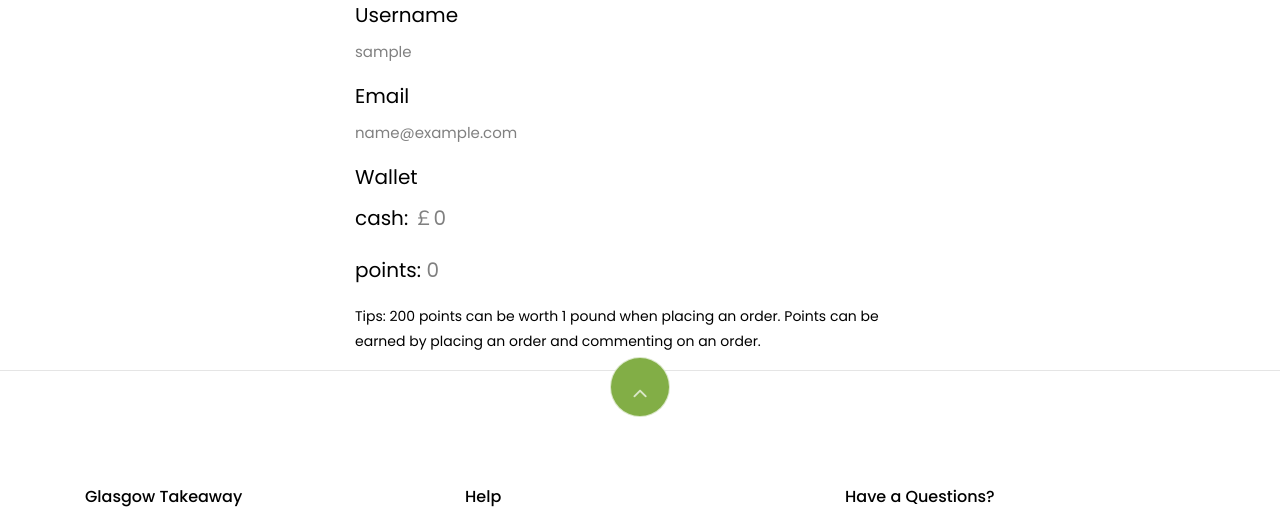
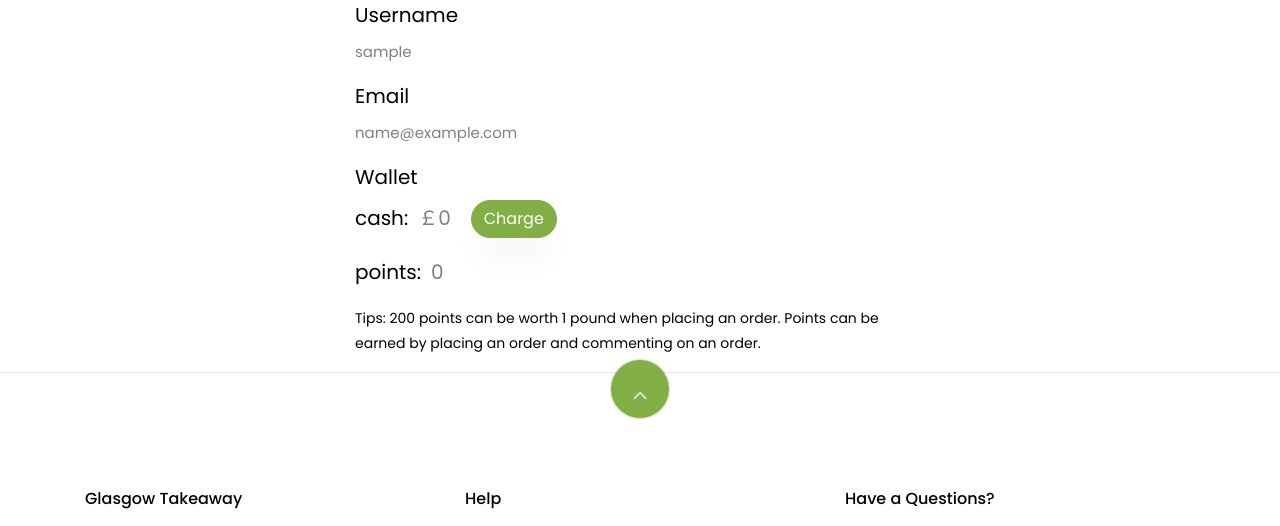
Before and after one commit to lijuandatong/takeaway-django-project, a Django app: a page that uses templates/takeaway/account.html in a window 1280 px wide. Shown: the part 212-738 px from the top of the page. Run offline with Django 4.2, Linux system fonts and the light colour scheme; the visitor is signed in with stand-in values (Sample User, id 1); data comes from the database, SQL or seed files in the repository; some libraries are stand-ins or nearby versions; some web fonts are replaced.

Commit message:
update my account

```diff
--- a/static/js/takeaway-ajax.js
+++ b/static/js/takeaway-ajax.js
@@ -1,5 +1,20 @@
 $(document).ready(function () {
+    $('#btn_charge').click(function () {
+        var amount = $('#id_amount').val();
+        if(amount == ''){
+            alert("You should input the amount!");
+            return;
+        }
+        //把用户输入的cash写入到数据库
+        var username = $(this).attr('data-username');
 
+        $.get('/takeaway/charge',
+              {'username': username, 'amount': amount},
+              function(data) {
+                  $('#id_cash').html('￡' + data);
+              })
 
-
+        // dismiss dialog
+        $('#chargeModal').modal('hide')
+    });
 });
--- a/takeaway/urls.py
+++ b/takeaway/urls.py
@@ -6,4 +6,5 @@ app_name = "takeaway"
 urlpatterns = [
     path("", views.IndexView.as_view(), name="index"),
     path("account/<username>/", views.AccountView.as_view(), name="account"),
+    path("charge/", views.ChargeView.as_view(), name="charge"),
 ]
--- a/takeaway/views.py
+++ b/takeaway/views.py
@@ -33,7 +33,6 @@ class IndexView(View):
 class AccountView(View):
 
     def get_user_details(self, username):
-        print('get detials 函数进入')
         try:
             user = User.objects.get(username=username)
         except User.DoesNotExist:
@@ -46,7 +45,6 @@ class AccountView(View):
 
     @method_decorator(login_required)
     def get(self, request, username):
-        print('get函数进入')
         try:
             (user, user_profile, wallet) = self.get_user_details(username)
         except TypeError:
@@ -57,3 +55,20 @@ class AccountView(View):
                         'wallet': wallet,
                         }
         return render(request, 'takeaway/account.html', context_dict)
+
+
+class ChargeView(View):
+    def get(self, request):
+        username = request.GET['username']
+        amount = request.GET['amount']
+
+        try:
+            user = User.objects.get(username=username)
+        except User.DoesNotExist:
+            return None
+
+        wallet = Wallet.objects.get_or_create(user=user)[0]
+        wallet.cash = wallet.cash + float(amount)
+        wallet.save()
+
+        return HttpResponse(wallet.cash)
--- a/templates/takeaway/account.html
+++ b/templates/takeaway/account.html
@@ -18,11 +18,38 @@
     <h5>Email</h5>
     <p>{{ user.email }}</p>
     <h5>Wallet</h5>
-    <p style="font-size:20px"><span style="color:black;">cash:   </span>￡{{ wallet.cash }}</p>
-    <p style="font-size:20px"><span style="color:black;">points:   </span>{{ wallet.points }}</p>
+    <div class="d-flex flex-row">
+        <span style="font-size: 20px;margin-right: 10px;color:black;">cash:</span> <span style="font-size:20px;margin-right: 20px;" id="id_cash">￡{{ wallet.cash }}</span>
+{#        <p style="font-size:20px;margin-right: 20px;" id="id_cash"><span style="color:black;">cash:   </span>￡{{ wallet.cash }}</p>#}
+        <p class="btn btn-primary" data-toggle="modal" data-target="#chargeModal">Charge</p>
+    </div>
+
+    <p style="font-size:20px"><span style="color:black;margin-right: 10px;">points:</span>{{ wallet.points }}</p>
 
     {% if wallet.points == 0 %}
             <p style="font-size:14px;color:black;">Tips: 200 points can be worth 1 pound when placing an order. Points can be earned by placing an order and commenting on an order.</p>
     {% endif %}
 </div>
+
+<!-- Modal -->
+<div class="modal fade" id="chargeModal" tabindex="-1" role="dialog" aria-labelledby="exampleModalLabel" aria-hidden="true">
+  <div class="modal-dialog" role="document">
+    <div class="modal-content">
+      <div class="modal-header">
+        <h5 class="modal-title" id="exampleModalLabel">Hello, {{ user.username }}!</h5>
+        <button type="button" class="close" data-dismiss="modal" aria-label="Close">
+          <span aria-hidden="true">&times;</span>
+        </button>
+      </div>
+      <div class="modal-body">
+        <label class="required" for="id_amount">Please fill in the amount you want to charge(Minimum ￡1):</label>
+        <input type="number" min="1" name="inputCharge" id="id_amount" class="form-control" placeholder="" required autofocus>
+      </div>
+      <div class="modal-footer">
+        <button type="button" class="btn btn-secondary" data-dismiss="modal">Close</button>
+        <button type="button" class="btn btn-primary" id="btn_charge" data-username="{{ user.username }}">Charge</button>
+      </div>
+    </div>
+  </div>
+</div>
 {% endblock %}
```
